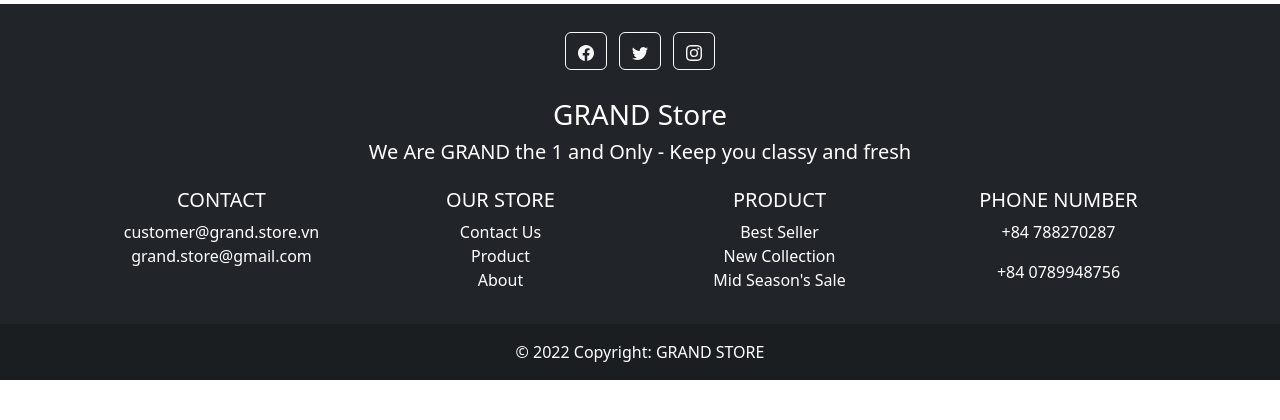
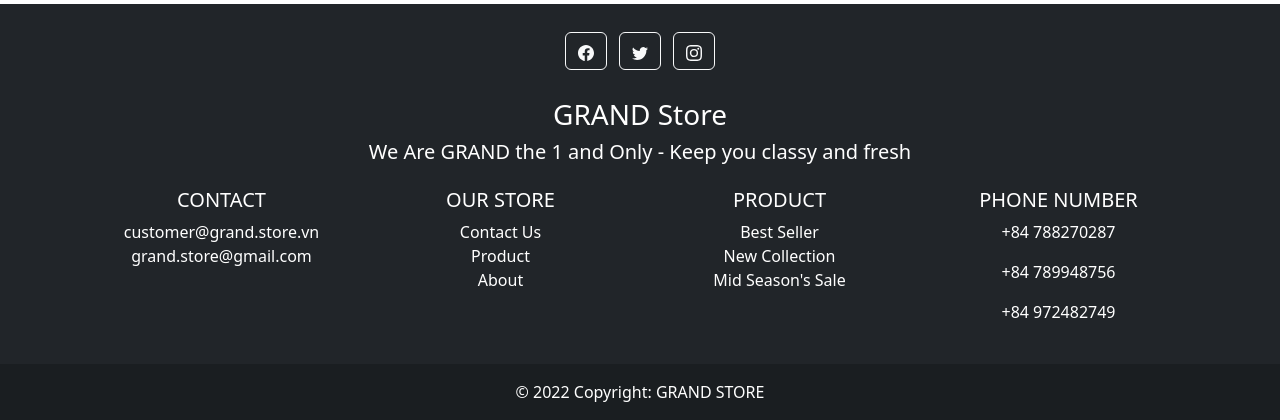
Before and after one commit to jamaisseule/WEBG301, a Symfony app: template templates/product/new.html.twig in a window 1280 px wide. Shown: the part 823-1243 px from the top of the page. Before the commit the page ends 1203 px from the top, so only its background shows below. Run offline with Twig, Linux system fonts and the light colour scheme; the template is opened without the code that fills it, so the values that code supplies are empty; form fields are guessed from the names that the template uses; some libraries are stand-ins or nearby versions.

Commit message:
Update _footer.html.twig
Update footer

```diff
--- a/templates/_footer.html.twig
+++ b/templates/_footer.html.twig
@@ -101,7 +101,10 @@
                             <p>+84 788270287</p>
                         </li>
                         <li>
-                            <p>+84 0789948756</p>
+                            <p>+84 789948756</p>
+                        </li>
+                        <li>
+                            <p>+84 972482749</p>
                         </li>
                     </ul>
                 </div>
```
